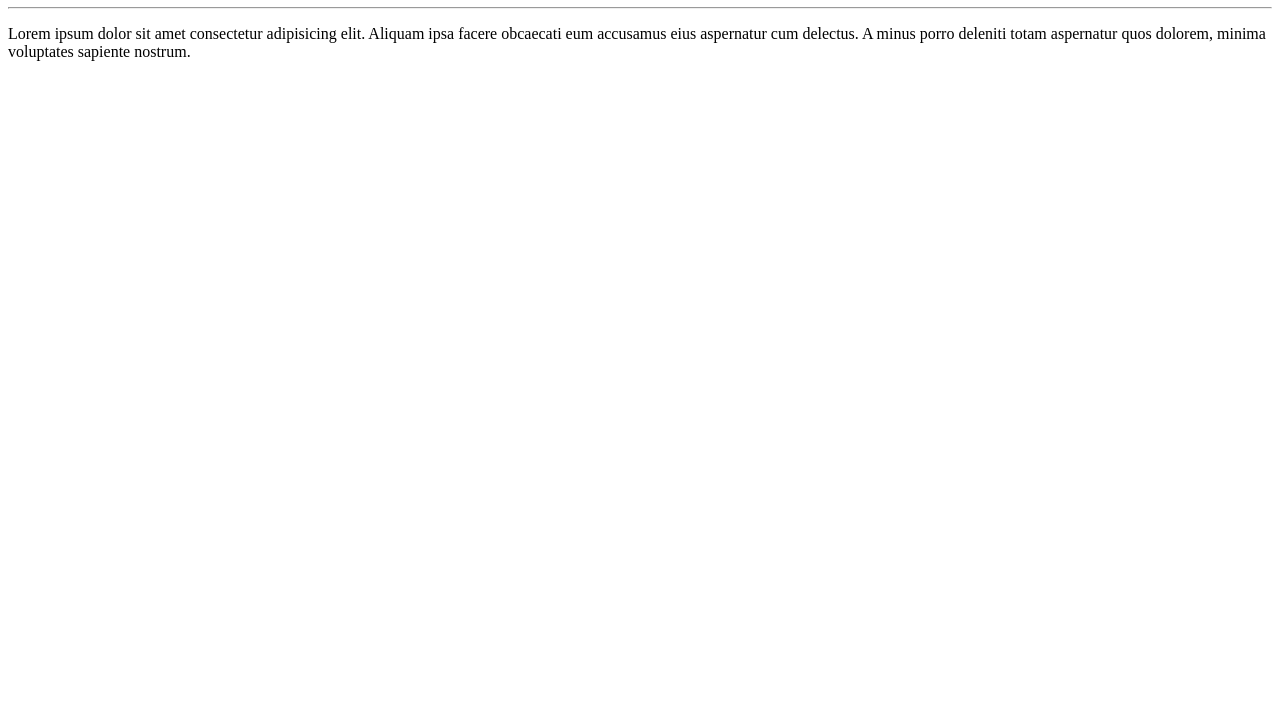
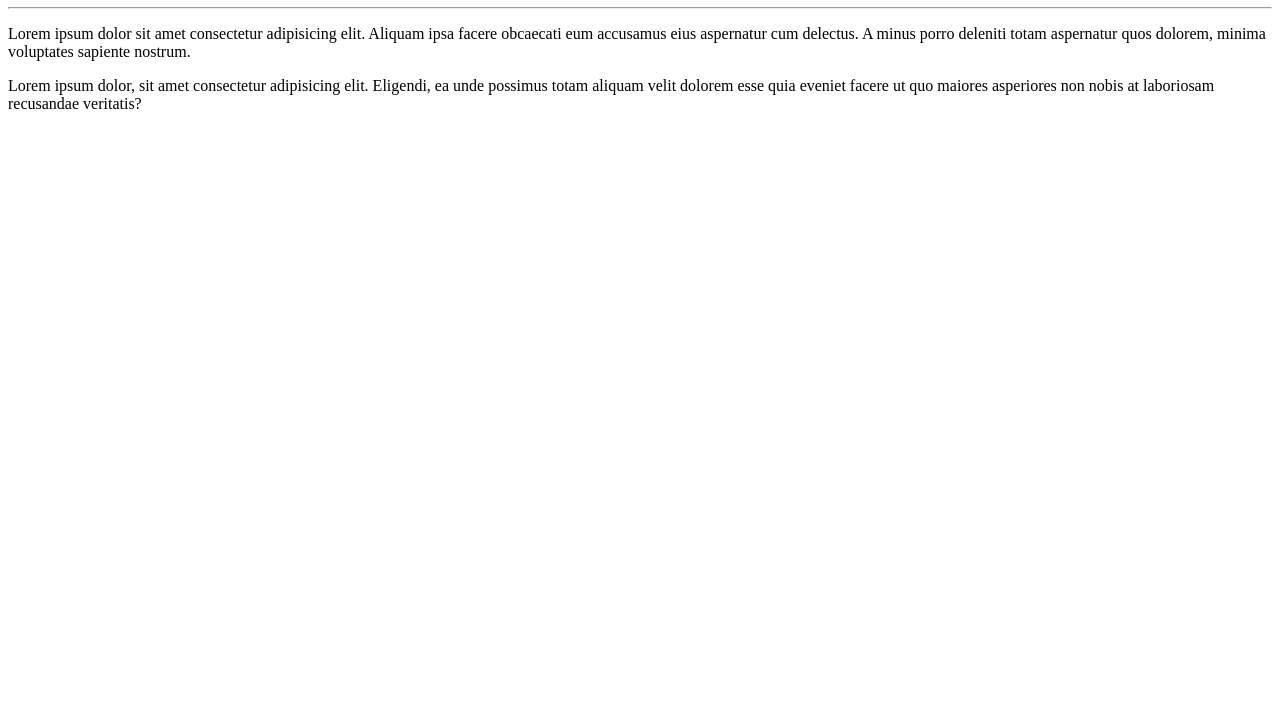
Before and after one commit to Marcosantonioss/Ola-mundo, a plain HTML site: page site-exemplo/index.html in a window 1280 px wide. Shown: the part 73-800 px from the top of the page. Drawn offline with Linux system fonts and the light colour scheme.

Commit message:
adicionei um paragrafo

```diff
--- a/site-exemplo/index.html
+++ b/site-exemplo/index.html
@@ -9,5 +9,6 @@
     <h1>Olá, Mundo!</h1>
     <hr>
     <p>Lorem ipsum dolor sit amet consectetur adipisicing elit. Aliquam ipsa facere obcaecati eum accusamus eius aspernatur cum delectus. A minus porro deleniti totam aspernatur quos dolorem, minima voluptates sapiente nostrum.</p>
+    <p>Lorem ipsum dolor, sit amet consectetur adipisicing elit. Eligendi, ea unde possimus totam aliquam velit dolorem esse quia eveniet facere ut quo maiores asperiores non nobis at laboriosam recusandae veritatis?</p>
 </body>
 </html>
```
